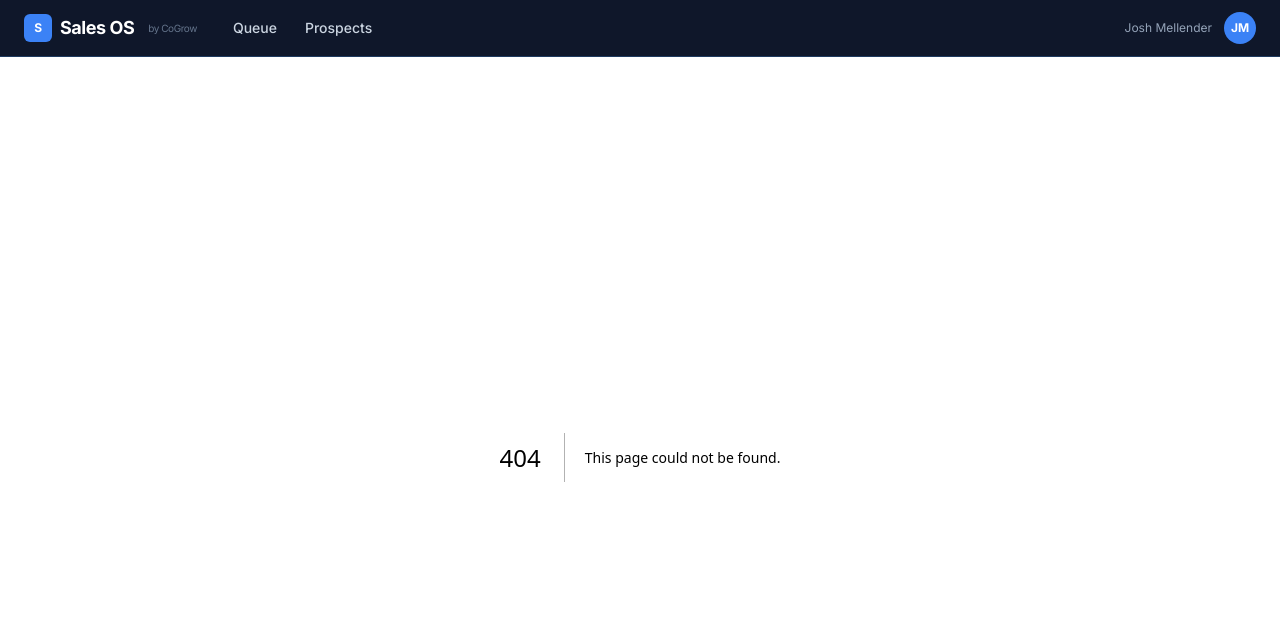
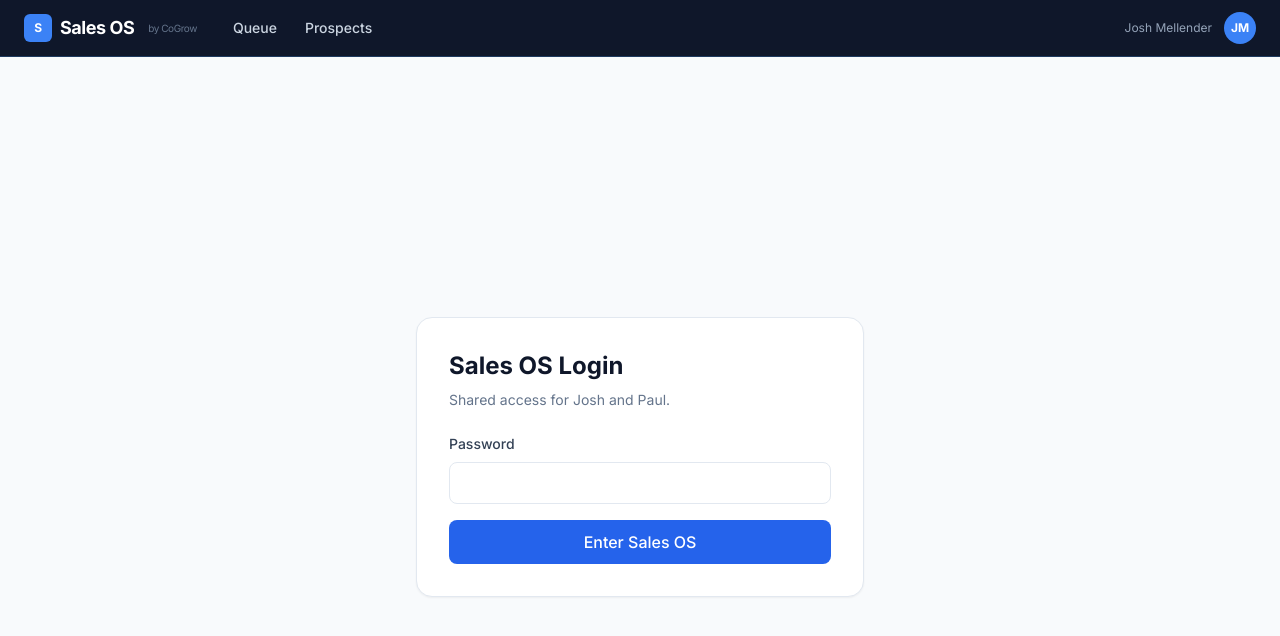
Before and after one commit to 312Josh/sales-os-v1, a Next.js app: page /login in a window 1280 px wide. Before the commit this address had no page. Shown: the top 636 px of the page. Built offline with nearby package versions, Linux system fonts and the light colour scheme.

Commit message:
feat: add simple auth gate for Sales OS

```diff
--- /dev/null
+++ b/app/login/page.tsx
@@ -0,0 +1,52 @@
+import { cookies } from 'next/headers'
+import { redirect } from 'next/navigation'
+
+export const dynamic = 'force-dynamic'
+
+async function login(formData: FormData) {
+  'use server'
+  const password = String(formData.get('password') || '')
+  const next = String(formData.get('next') || '/')
+  const expected = process.env.AUTH_PASSWORD || ''
+
+  if (!expected || password !== expected) {
+    redirect(`/login?error=1&next=${encodeURIComponent(next)}`)
+  }
+
+  const jar = await cookies()
+  jar.set('sales_os_auth', expected, {
+    httpOnly: true,
+    sameSite: 'lax',
+    secure: true,
+    path: '/',
+    maxAge: 60 * 60 * 24 * 14,
+  })
+
+  redirect(next || '/')
+}
+
+export default async function LoginPage({ searchParams }: { searchParams: Promise<{ error?: string; next?: string }> }) {
+  const params = await searchParams
+  const next = params.next || '/'
+  const hasError = params.error === '1'
+
+  return (
+    <main className="min-h-screen bg-slate-50 flex items-center justify-center px-4">
+      <div className="w-full max-w-md bg-white border border-slate-200 rounded-2xl p-8 shadow-sm">
+        <div className="mb-6">
+          <h1 className="text-2xl font-bold text-sales-900">Sales OS Login</h1>
+          <p className="text-sm text-slate-500 mt-2">Shared access for Josh and Paul.</p>
+        </div>
+        <form action={login} className="space-y-4">
+          <input type="hidden" name="next" value={next} />
+          <div>
+            <label className="block text-sm font-medium text-slate-700 mb-2">Password</label>
+            <input name="password" type="password" required className="w-full border border-slate-200 rounded-lg px-3 py-2" />
+          </div>
+          {hasError && <p className="text-sm text-red-600">Incorrect password.</p>}
+          <button type="submit" className="w-full rounded-lg bg-blue-600 hover:bg-blue-500 text-white font-medium py-2.5">Enter Sales OS</button>
+        </form>
+      </div>
+    </main>
+  )
+}
```
Also changed, not shown: middleware.ts (added, +34 -0 lines).
